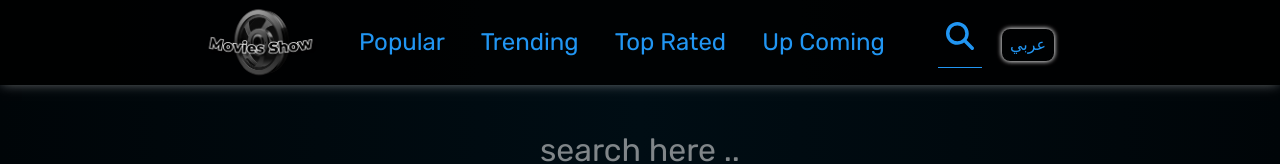
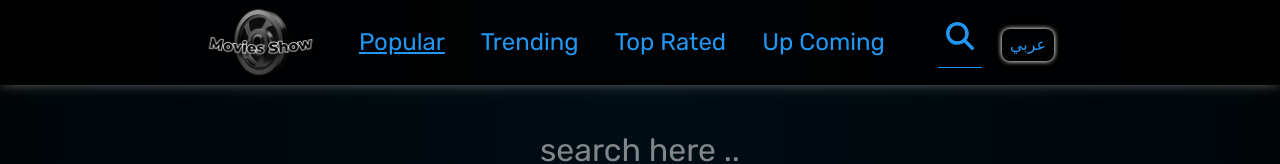
Before and after one commit to FadyAdel310/Movies-Show, a React (Create React App) app: page /#/search in a window 1280 px wide. Shown: the top 164 px of the page. Built offline with nearby package versions, Linux system fonts and the light colour scheme; no server answers; a web font is replaced by a local one.

Commit message:
fix #Transition 1

```diff
--- a/src/components/Header.js
+++ b/src/components/Header.js
@@ -13,6 +13,7 @@ const EnglishHeader = () => {
         if (mobileShow) setMobileShow(false);
         else setMobileShow(true);
     };
+    console.log("fe");
     return (
         <nav>
             <div className="container">
@@ -25,9 +26,14 @@ const EnglishHeader = () => {
                         className={`links mobile-menu-${mobileShow} d-flex flex-column flex-lg-row justify-content-center align-items-start align-items-lg-center`}
                     >
                         <li className="p-2 fs-4">
-                            <a className="text-decoration-none" href="#popular">
-                                Popular
-                            </a>
+                            <Link to={"#popular"}>
+                                <a
+                                    className="text-decoration-none"
+                                    // href="#popular"
+                                >
+                                    Popular
+                                </a>
+                            </Link>
                         </li>
                         <li className="p-2 fs-4">
                             <a
```
